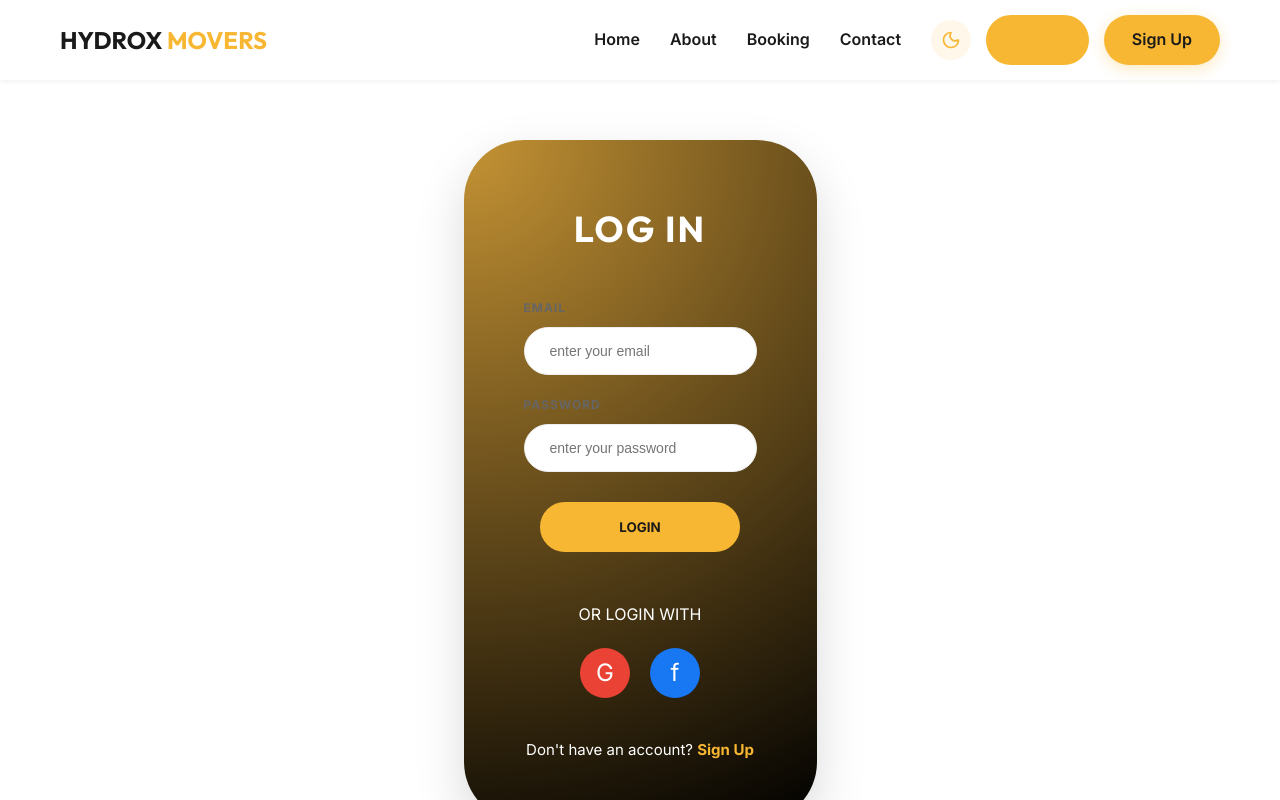
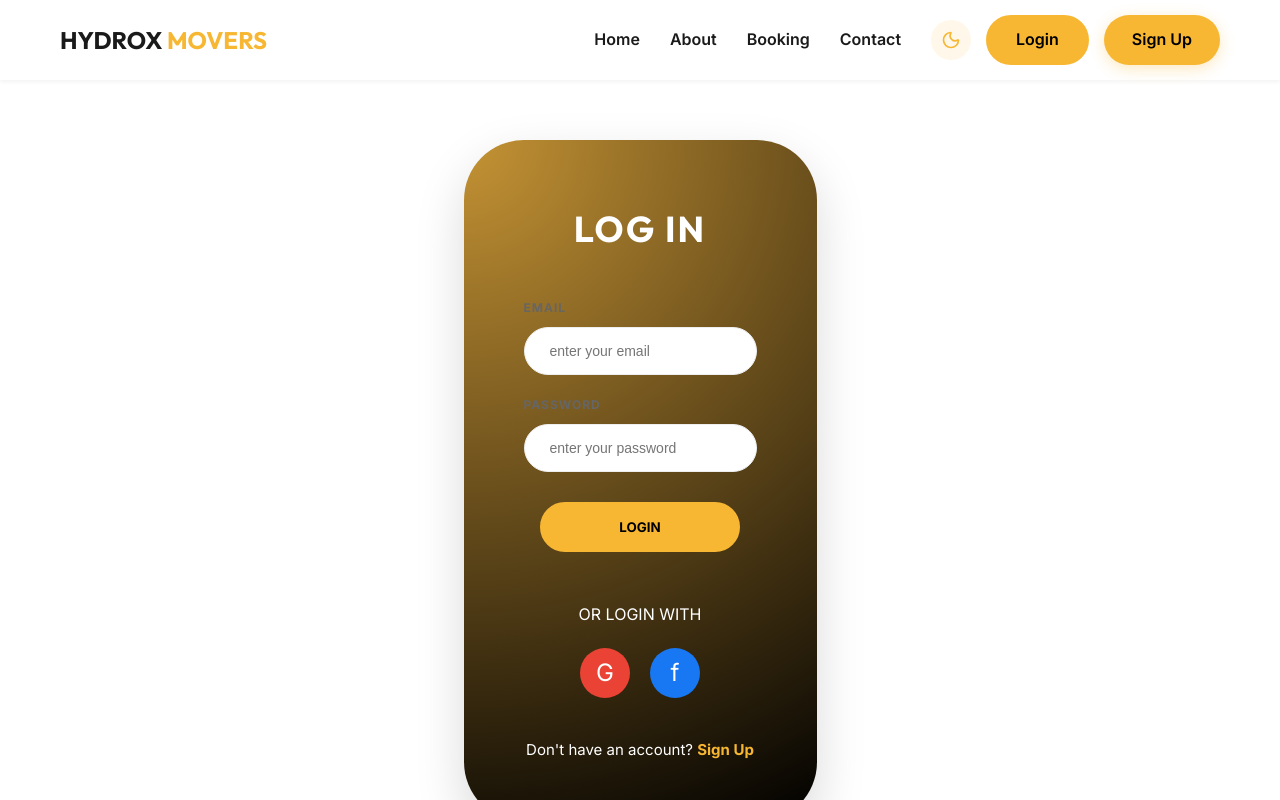
Before and after one commit to Ameen-Babu/Movers-and-packers, a React (Vite) app in the folder frontend/: page /login in a window 1280 px wide. In both pictures the pointer is over the link "Login". Shown: the top 800 px of the page. Built offline with nearby package versions, Linux system fonts and the light colour scheme.

Commit message:
fixed login button in light mode

```diff
--- a/frontend/src/index.css
+++ b/frontend/src/index.css
@@ -51,14 +51,14 @@
 [data-theme='dark'] .auth-btn,
 [data-theme='dark'] .btn-primary-sm {
   background: var(--primary) !important;
-  color: #1a1a1a !important;
+  color: #000000 !important;
 }
 
 [data-theme='dark'] .btn-outline:hover,
 [data-theme='dark'] .btn-outline-white:hover,
 [data-theme='dark'] .btn-outline-sm:hover {
   background: var(--primary) !important;
-  color: #1a1a1a !important;
+  color: #000000 !important;
 }
 
 * {
@@ -119,8 +119,8 @@ button {
 }
 
 .btn-primary {
-  background: var(--primary);
-  color: #1a1a1a;
+  background: var(--primary) !important;
+  color: #000000 !important;
   padding: 12px 28px;
   border-radius: 50px;
   font-weight: 700;
@@ -149,8 +149,8 @@ button {
 }
 
 .btn-outline:hover {
-  background: var(--primary);
-  color: #1a1a1a;
+  background: var(--primary) !important;
+  color: #000000 !important;
 }
 
 .btn-outline-white {
@@ -163,8 +163,8 @@ button {
 }
 
 .btn-outline-white:hover {
-  background: var(--primary);
-  color: #1a1a1a;
+  background: var(--primary) !important;
+  color: #000000 !important;
 }
 
 /* Base Styles for Small Buttons */
@@ -182,8 +182,8 @@ button {
 }
 
 .btn-primary-sm {
-  background: var(--primary);
-  color: #1a1a1a;
+  background: var(--primary) !important;
+  color: #000000 !important;
 }
 
 .btn-outline-sm {
@@ -840,8 +840,8 @@ input[type="date"] {
   width: 200px;
   margin: 30px auto 0;
   display: block;
-  background: var(--primary);
-  color: #1a1a1a;
+  background: var(--primary) !important;
+  color: #000000 !important;
   padding: 15px;
   border-radius: 50px;
   font-weight: 700;
@@ -849,8 +849,8 @@ input[type="date"] {
 }
 
 .auth-btn:hover {
-  background: transparent;
-  color: var(--primary);
+  background: transparent !important;
+  color: var(--primary) !important;
   transform: scale(1.05);
 }
 
```
